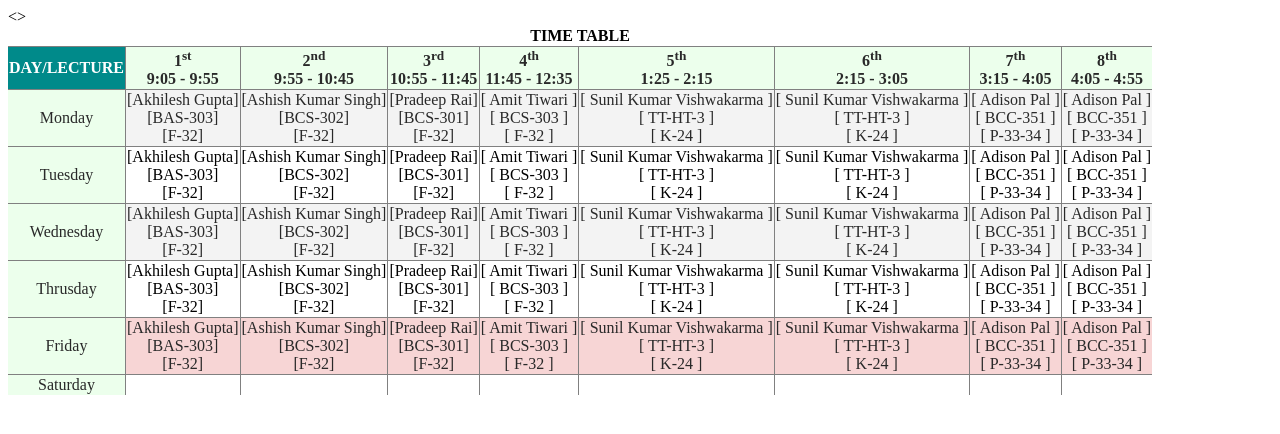
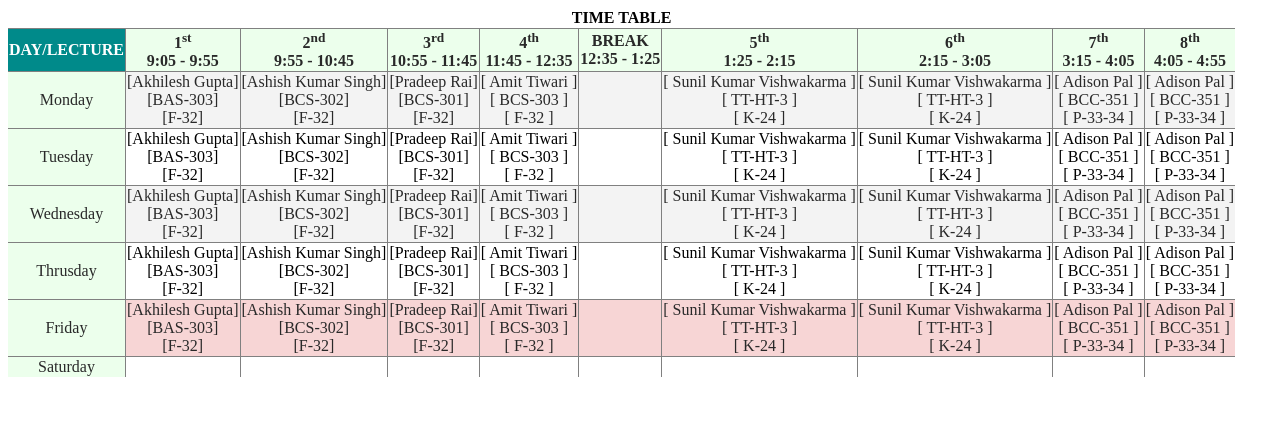
Before and after one commit to bhoomikaseth001/PSIT, a plain HTML site: page SEMESTER 3/WEB_DEVELOPMENT/LECTURE 5/TIMETABLE.html in a window 1280 px wide. Drawn offline with Linux system fonts and the light colour scheme.

Commit message:
Fri, Oct 18, 2024  7:55:36 PM

```diff
--- a/SEMESTER 3/WEB_DEVELOPMENT/LECTURE 5/TIMETABLE.html
+++ b/SEMESTER 3/WEB_DEVELOPMENT/LECTURE 5/TIMETABLE.html
@@ -22,13 +22,14 @@
 
 
     <table class="table table-sriped table-bordered" rules="all" frame=""BOX>
-        <th  colspan="9">TIME TABLE</th>
+        <th  colspan="10">TIME TABLE</th>
         <tr style ="color:#292929; background-color:#ECFFEC;" >
             <th class="time-column" style ="background-color:#008a8a; color:#FFFFFF;">DAY/LECTURE</th>
             <th class="time-column">1<sup>st</sup> <br> 9:05 - 9:55</th>
             <th class="time-column">2<sup>nd</sup><br> 9:55 - 10:45</th>
             <th class="time-column">3<sup>rd</sup> <br>10:55 - 11:45</th>
             <th class="time-column">4<sup>th</sup><br> 11:45 - 12:35</th>
+            <th class="time-column">BREAK<br> 12:35 - 1:25</th>
             <th class="time-column">5<sup>th</sup><br> 1:25 - 2:15</th>
             <th class="time-column">6<sup>th</sup><br> 2:15 - 3:05</th>
             <th class="time-column">7<sup>th</sup><br> 3:15 - 4:05</th>
@@ -45,6 +46,7 @@
             <td>[Ashish Kumar Singh]<br>[BCS-302]<br>[F-32]</td>
             <td>[Pradeep Rai]<br>[BCS-301]<br>[F-32]</td>
             <td>[ Amit Tiwari ]<br>[ BCS-303 ]<br>[ F-32 ]</td>
+            <td></td>
             <td>[ Sunil Kumar Vishwakarma ]<br>[ TT-HT-3 ]<br> [ K-24 ]</td>
             <td>[ Sunil Kumar Vishwakarma ]<br>[ TT-HT-3 ]<br> [ K-24 ]</td>
             <td>[ Adison Pal ]<br>[ BCC-351 ]<br> [ P-33-34 ]</td>
@@ -58,6 +60,7 @@
             <td>[Ashish Kumar Singh]<br>[BCS-302]<br>[F-32]</td>
             <td>[Pradeep Rai]<br>[BCS-301]<br>[F-32]</td>
             <td>[ Amit Tiwari ]<br>[ BCS-303 ]<br>[ F-32 ]</td>
+            <td></td>
             <td>[ Sunil Kumar Vishwakarma ]<br>[ TT-HT-3 ]<br> [ K-24 ]</td>
             <td>[ Sunil Kumar Vishwakarma ]<br>[ TT-HT-3 ]<br> [ K-24 ]</td>
             <td>[ Adison Pal ]<br>[ BCC-351 ]<br> [ P-33-34 ]</td>
@@ -72,6 +75,7 @@
             <td>[Ashish Kumar Singh]<br>[BCS-302]<br>[F-32]</td>
             <td>[Pradeep Rai]<br>[BCS-301]<br>[F-32]</td>
             <td>[ Amit Tiwari ]<br>[ BCS-303 ]<br>[ F-32 ]</td>
+            <td></td>
             <td>[ Sunil Kumar Vishwakarma ]<br>[ TT-HT-3 ]<br> [ K-24 ]</td>
             <td>[ Sunil Kumar Vishwakarma ]<br>[ TT-HT-3 ]<br> [ K-24 ]</td>
             <td>[ Adison Pal ]<br>[ BCC-351 ]<br> [ P-33-34 ]</td>
@@ -87,6 +91,7 @@
             <td>[Ashish Kumar Singh]<br>[BCS-302]<br>[F-32]</td>
             <td>[Pradeep Rai]<br>[BCS-301]<br>[F-32]</td>
             <td>[ Amit Tiwari ]<br>[ BCS-303 ]<br>[ F-32 ]</td>
+            <td></td>
             <td>[ Sunil Kumar Vishwakarma ]<br>[ TT-HT-3 ]<br> [ K-24 ]</td>
             <td>[ Sunil Kumar Vishwakarma ]<br>[ TT-HT-3 ]<br> [ K-24 ]</td>
             <td>[ Adison Pal ]<br>[ BCC-351 ]<br> [ P-33-34 ]</td>
@@ -101,6 +106,7 @@
             <td>[Ashish Kumar Singh]<br>[BCS-302]<br>[F-32]</td>
             <td>[Pradeep Rai]<br>[BCS-301]<br>[F-32]</td>
             <td>[ Amit Tiwari ]<br>[ BCS-303 ]<br>[ F-32 ]</td>
+            <td></td>
             <td>[ Sunil Kumar Vishwakarma ]<br>[ TT-HT-3 ]<br> [ K-24 ]</td>
             <td>[ Sunil Kumar Vishwakarma ]<br>[ TT-HT-3 ]<br> [ K-24 ]</td>
             <td>[ Adison Pal ]<br>[ BCC-351 ]<br> [ P-33-34 ]</td>
@@ -118,8 +124,9 @@
             <td></td>
             <td></td>
             <td></td>
+            <td></td>
         </tr>
-        <>
+
 
 
 
```
Also changed, not shown: SEMESTER 3/WEB_DEVELOPMENT/LECTURE6/CascadingStyleSheet.html (+6 -1 lines).
